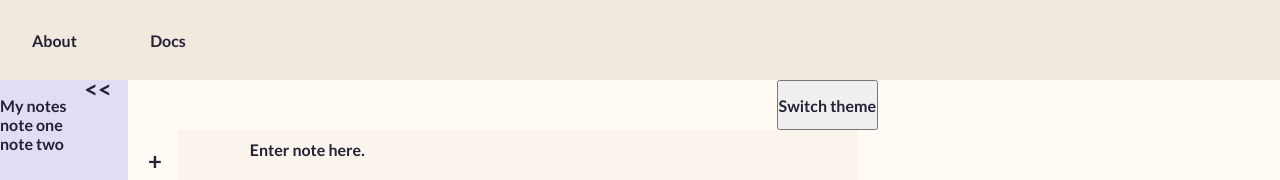
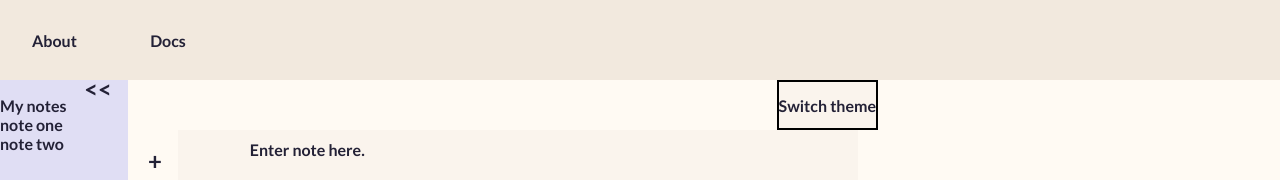
Before and after one commit to hontailhd/1620-assignment-2-part-2-backup-copy, a plain HTML site: page index.html in a window 1280 px wide. Shown: the top 180 px of the page. Drawn offline with Linux system fonts and the light colour scheme.

Commit message:
made finishing javascript changes for switch theme button

```diff
--- a/CSS/styles.css
+++ b/CSS/styles.css
@@ -150,6 +150,12 @@ footer {
     flex-direction: row;
 }
 
+/* theme button */
+.themeButton {
+    background-color: var(--color-textbox);
+    border-style: solid;
+    border-width: 2px;
+}
 
 @media screen and (max-width: 1000px) {
     * {
--- a/index.html
+++ b/index.html
@@ -51,7 +51,7 @@
             </div>
 
             <div class="theme">
-                <button type="button"  onclick="themeChange()">Switch theme</button>
+                <button class="themeButton" type="button"  onclick="themeChange()">Switch theme</button>
             </div>
 
 
```
